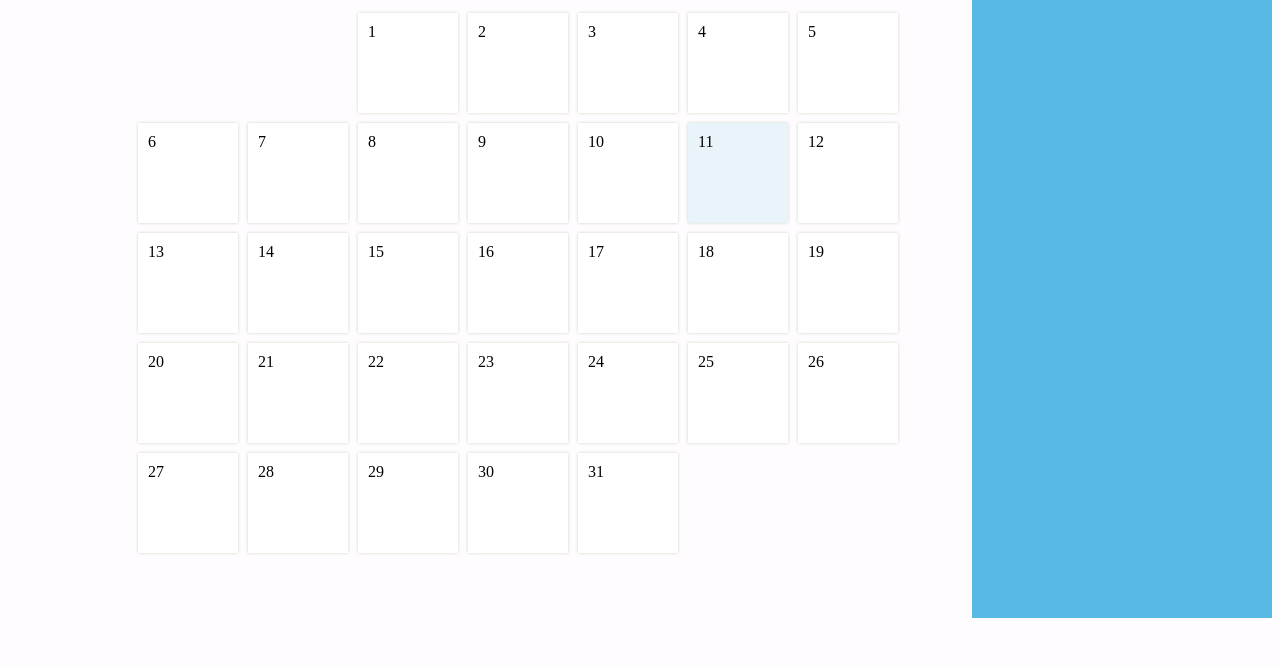
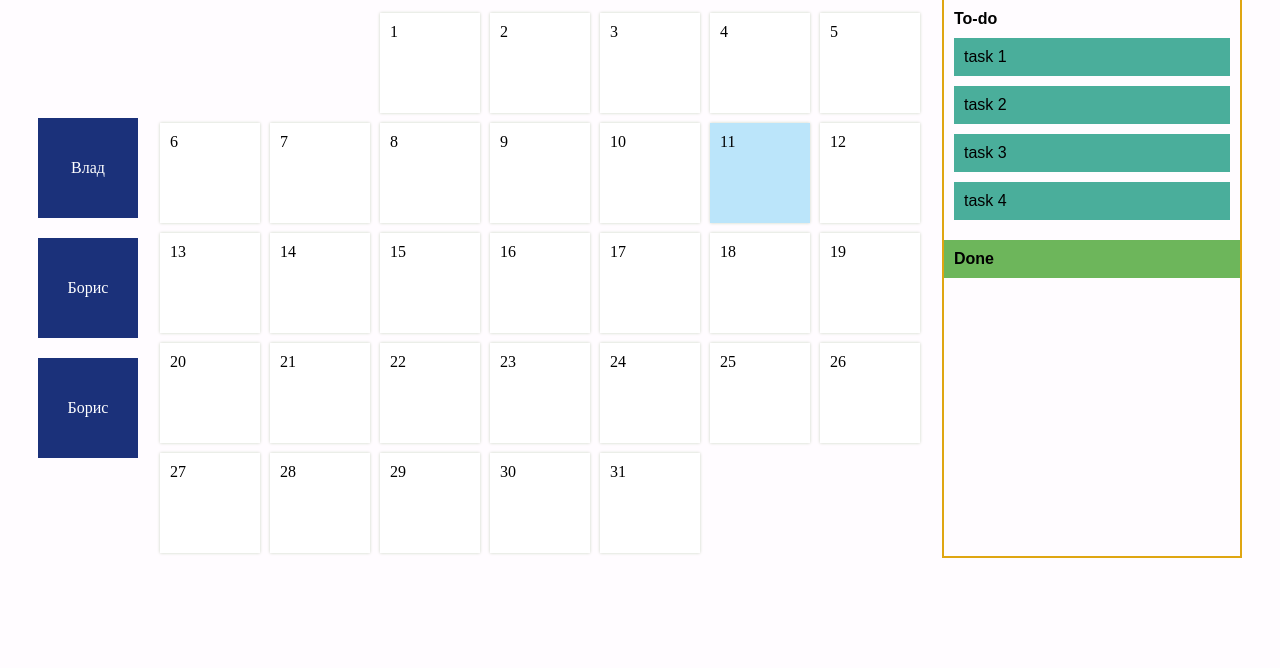
Before and after one commit to tonywkx/schedule, a plain HTML site: page index.html in a window 1280 px wide. Shown: the part 132-800 px from the top of the page. Drawn offline with Linux system fonts and the light colour scheme; no server answers.

Commit message:
feat: add drag and drop

```diff
--- a/app.js
+++ b/app.js
@@ -24,12 +24,40 @@ async function getTasks() {
 getTasks();
 
 
-const newText = document.querySelector('p');
+const newText = document.querySelector('.empty');
 
 function showU(data1) {
     newText.textContent = data1[2].text;
 }
 
+function onDragStart(event) {
+    event
+      .dataTransfer
+      .setData('text/plain', event.target.id);
+
+    event
+      .currentTarget
+      .style
+      .backgroundColor = 'yellow';
+  }
+
+
+function onDragOver(event) {
+    event.preventDefault();
+  }
+
+
+function onDrop(event) {
+    const id = event
+      .dataTransfer
+      .getData('text');
+    const draggableElement = document.getElementById(id);
+    const dropzone = event.target;
+    dropzone.appendChild(draggableElement);
+    event
+    .dataTransfer
+    .clearData();
+}
 
 //
 
--- a/index.html
+++ b/index.html
@@ -12,7 +12,12 @@
         <title>Schedule</title>
     </head>
     <body>
-        <div class="empty">Fuuuuck</div>
+        <div class="empty-container">
+            <div class="empty">Влад</div>
+            <div class="empty">Борис</div>
+            <div class="empty">Борис</div>
+        </div>
+
         <div id="container">
             <div id="header">
                 <div id="monthDisplay"></div>
@@ -56,9 +61,53 @@
 
         <div id="modalBackDrop"></div>
 
-        <div class="backlog">
-                work bitch
-        </div>
+        <div class="example-parent">
+            <h1>Backlog</h1>
+            <div class="example-origin">
+              To-do
+              <div
+                id="draggable-1"
+                class="example-draggable"
+                draggable="true"
+                ondragstart="onDragStart(event);"
+              >
+                task 1
+              </div>
+              <div
+                id="draggable-2"
+                class="example-draggable"
+                draggable="true"
+                ondragstart="onDragStart(event);"
+              >
+                task 2
+              </div>
+              <div
+                id="draggable-3"
+                class="example-draggable"
+                draggable="true"
+                ondragstart="onDragStart(event);"
+              >
+                task 3
+              </div>
+              <div
+                id="draggable-4"
+                class="example-draggable"
+                draggable="true"
+                ondragstart="onDragStart(event);"
+              >
+                task 4
+              </div>
+            </div>
+
+            <div
+              class="example-dropzone"
+              ondragover="onDragOver(event);"
+              ondrop="onDrop(event);"
+            >
+              Done
+            </div>
+          </div>
+
 
         <script src="./app.js"></script>
     </body>
--- a/style.css
+++ b/style.css
@@ -20,19 +20,69 @@ body {
     background-color: #FFFCFF;
 }
 
+.empty-container{
+    display: flex;
+    flex-direction: column;
+    justify-content: flex-start;
+    margin-top: 200px;
+}
+
 .empty{
-
-    color: hsl(187, 71%, 43%);
-    margin-bottom: 60px;
-
-
+    color: hsl(0, 0%, 100%);
+    width: 100px;
+    height: 100px;
+    margin-left: 30px;
+    background-color: #1b317a;
+    margin-bottom: 20px;
+    display: flex;
+    justify-content: center;
+    align-items: center;
 }
 
 .backlog{
     height: 700px;
     width: 300px;
     background-color: #58bae4;
+    margin-right: 30px;
 }
+
+
+
+
+
+.example-parent {
+    border: 2px solid #DFA612;
+    color: black;
+    display: block;
+
+    font-family: sans-serif;
+    font-weight: bold;
+    width: 300px;
+    margin-right: 30px;
+  }
+
+  .example-origin {
+    flex-basis: 100%;
+    flex-grow: 1;
+    padding: 10px;
+  }
+
+  .example-draggable {
+    background-color: #4AAE9B;
+    font-weight: normal;
+    margin-bottom: 10px;
+    margin-top: 10px;
+    padding: 10px;
+  }
+
+  .example-dropzone {
+    background-color: #6DB65B;
+    flex-basis: 100%;
+    flex-grow: 1;
+    padding: 10px;
+  }
+
+
 
 
 button {
@@ -43,7 +93,7 @@ button {
     outline: none;
     padding: 5px;
     border-radius: 5px;
-    color: white;
+    color: rgb(255, 255, 255);
 }
 
   #header {
@@ -55,7 +105,7 @@ button {
     justify-content: space-between;
   }
   #header button {
-    background-color:#92a1d1;
+    background-color:#1b317a;
   }
   #container {
     width: 770px;
@@ -89,11 +139,11 @@ button {
     justify-content: space-between;
   }
   .day:hover {
-    background-color: #e8faed;
+    background-color: #b8f1c9;
   }
 
   .day + #currentDay {
-    background-color:#e8f4fa;
+    background-color:#bbe5fa;
   }
   .event {
     font-size: 10px;
```
